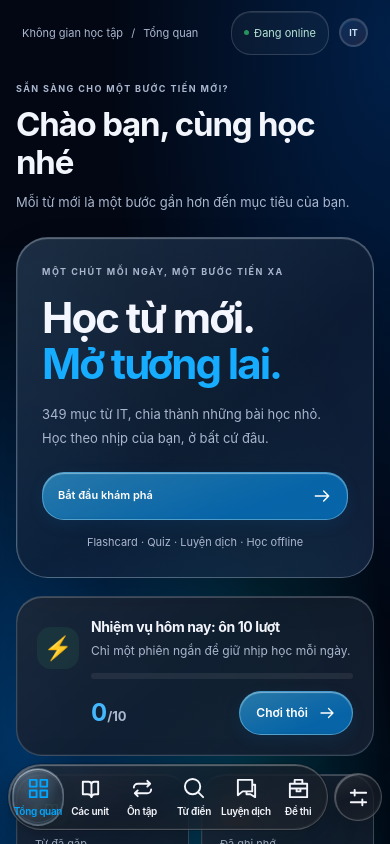
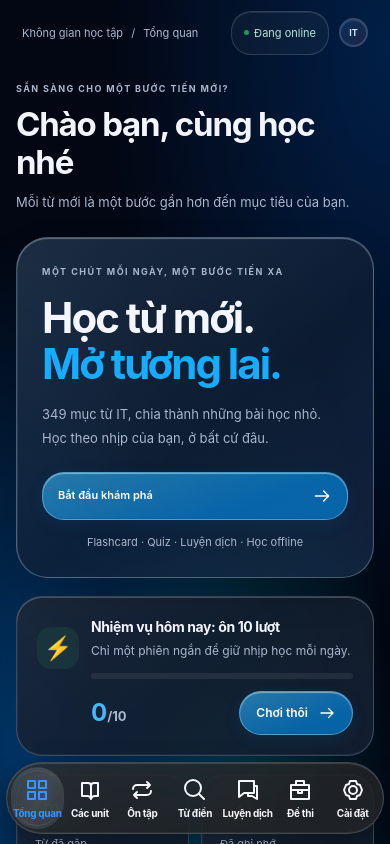
Before and after one commit to pho3110/IT-Vocab, a React (Vite) app: page / in a window 390 px wide. Shown: the top 844 px of the page. Built offline with nearby package versions, Linux system fonts and the light colour scheme.

Commit message:
Unify navigation into reference-style smoked glass capsule

```diff
--- a/scripts/liquid-nav-check.mjs
+++ b/scripts/liquid-nav-check.mjs
@@ -39,7 +39,8 @@ try {
   await page.keyboard.press('Enter');
   await expect(library).toHaveAttribute('aria-current', 'page');
   await page.getByRole('button', { name: 'Cài đặt & offline' }).click();
-  await expect(lens).toHaveAttribute('data-visible', 'false');
+  await expect(lens).toHaveAttribute('data-visible', 'true');
+  await aligned(nav.getByRole('button', { name: 'Cài đặt & offline', exact: true }));
   await home.click();
   await page.mouse.move(20, 20);
   await aligned(home);
--- a/src/App.jsx
+++ b/src/App.jsx
@@ -17,7 +17,7 @@ const paths = {
   x: 'm6 6 12 12 M6 18 18 6',
   download: 'M12 3v12 m-5-5 5 5 5-5 M4 17v4h16v-4',
   upload: 'M12 16V4 m-5 5 5-5 5 5 M4 17v4h16v-4',
-  settings: 'M4 7h16 M4 17h16 M8 4v6 M16 14v6',
+  settings: 'M9 3h6l1 3 3 1 2 5-2 5-3 1-1 3H9l-1-3-3-1-2-5 2-5 3-1z M16 12a4 4 0 1 1-8 0 4 4 0 0 1 8 0',
   briefcase: 'M3 7h18v14H3z M8 7V3h8v4 M3 12h18 M10 12v3h4v-3',
   monitor: 'M3 3h18v13H3z M12 16v5 M8 21h8',
   network: 'M9 2h6v6H9z M2 16h6v6H2z M16 16h6v6h-6z M12 8v4 M5 16v-4h14v4',
@@ -147,9 +147,9 @@ export default function App() {
         { key: 'library', label: 'Từ điển của bạn', shortLabel: 'Từ điển', icon: <Icon name="search" /> },
         { key: 'translation', label: 'Luyện dịch', icon: <Icon name="messages" /> },
         { key: 'exam', label: 'Đề thi', icon: <Icon name="briefcase" /> },
+        { key: 'settings', label: 'Cài đặt & offline', shortLabel: 'Cài đặt', icon: <Icon name="settings" /> },
       ]} />
       <div className="sidebar-note"><span className="note-symbol">✦</span><strong>Mỗi ngày một chút.</strong><p>Một từ mới hôm nay,<br />một cơ hội mới ngày mai.</p><div className="tiny-progress"><span style={{ width: `${Math.min(today / 10 * 100, 100)}%` }} /></div><small>{Math.min(today, 10)}/10 lượt ôn hôm nay</small></div>
-      <button aria-label="Cài đặt & offline" className={`nav-item settings ${page === 'settings' ? 'active' : ''}`} onClick={() => navigate('settings')}><Icon name="settings" /><span>Cài đặt & offline</span></button>
       <span className="sidebar-footer">Made for curious IT minds.</span>
     </aside>
 
--- /dev/null
+++ b/src/capsule-nav.css
@@ -0,0 +1,38 @@
+/* One continuous smoked-glass dock, matching the supplied Telegram reference. */
+.sidebar {
+  width: min(640px, calc(100% - 24px)); height: 78px; gap: 0;
+}
+.sidebar .liquid-nav {
+  width: 100%; padding: 5px; gap: 0;
+  background: linear-gradient(160deg,#ffffff0c,#ffffff03 65%),#202020c9;
+  border-color: #ffffff29;
+  box-shadow: inset 0 1px 1px #ffffff28,inset 0 -1px 1px #ffffff12,0 8px 28px #0005;
+  backdrop-filter: blur(28px) saturate(140%);
+  -webkit-backdrop-filter: blur(28px) saturate(140%);
+}
+.sidebar .liquid-nav .nav-item { min-width: 44px; min-height: 44px; gap: 5px; }
+.sidebar .liquid-nav .nav-item > span { font-size: 12px; font-weight: 650; letter-spacing: 0; }
+.sidebar .liquid-nav .nav-item svg { width: 27px; height: 27px; stroke-width: 2; }
+.sidebar .liquid-nav .nav-item.active,
+.sidebar .liquid-nav[data-interacting="true"] .nav-item[data-glass-preview="true"] { color: #3695ff; }
+.liquid-nav-surface {
+  background: linear-gradient(150deg,#ffffff0b,#ffffff02),#ffffff12;
+  border-color: #ffffff05;
+  box-shadow: inset 0 1px 1px #ffffff12;
+}
+@media(max-width:700px) {
+  .sidebar { width: calc(100% - 12px); height: 72px; bottom: calc(10px + env(safe-area-inset-bottom)); }
+  .sidebar .liquid-nav { padding: 4px; }
+  .sidebar .liquid-nav .nav-item > span { font-size: 10px; letter-spacing: -.3px; }
+  .sidebar .liquid-nav .nav-item svg { width: 24px; height: 24px; }
+  main { padding-bottom: calc(120px + env(safe-area-inset-bottom)); }
+  html { scroll-padding-bottom: 125px; }
+  .toast { bottom: calc(100px + env(safe-area-inset-bottom)); }
+}
+@media(max-width:360px) {
+  .sidebar { width: calc(100% - 8px); }
+  .sidebar .liquid-nav { padding: 1px; }
+  .sidebar .liquid-nav .nav-item > span { font-size: 9px; }
+  .sidebar .liquid-nav .nav-item svg { width: 23px; height: 23px; }
+}
+@media(prefers-reduced-transparency:reduce) { .sidebar .liquid-nav { background:#202020;backdrop-filter:none;-webkit-backdrop-filter:none; } }
--- a/src/main.jsx
+++ b/src/main.jsx
@@ -9,4 +9,5 @@ import './reference-glass.css';
 import './ios-motion.css';
 import './global-glass.css';
 import './mobile-usability.css';
+import './capsule-nav.css';
 createRoot(document.getElementById('root')).render(<React.StrictMode><SpeechProvider><GlobalGlass /><App /></SpeechProvider></React.StrictMode>);
```
